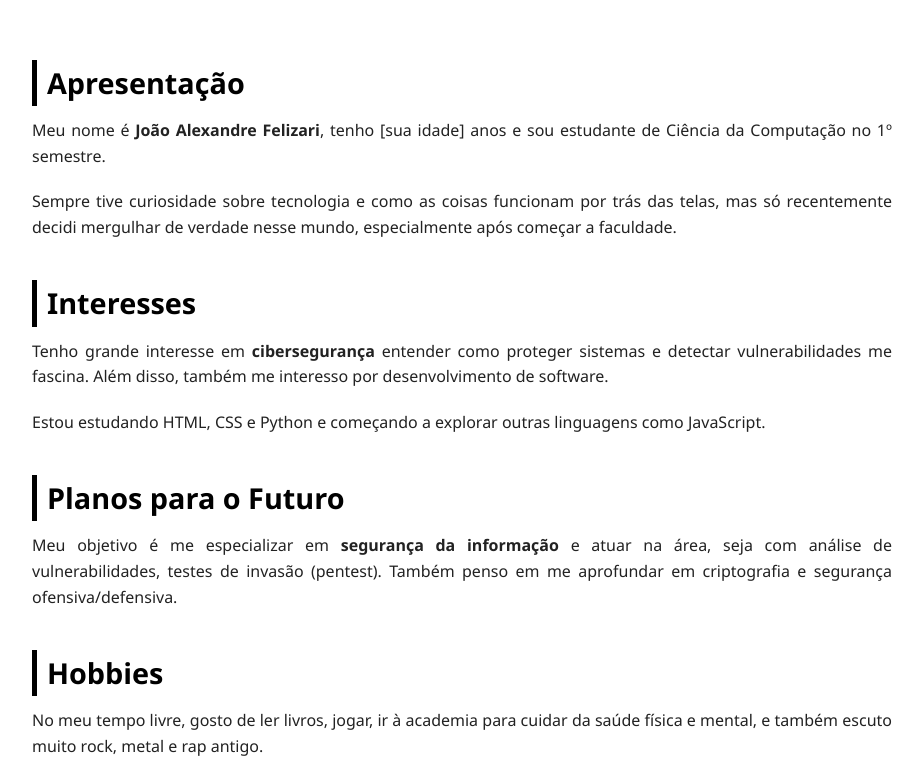
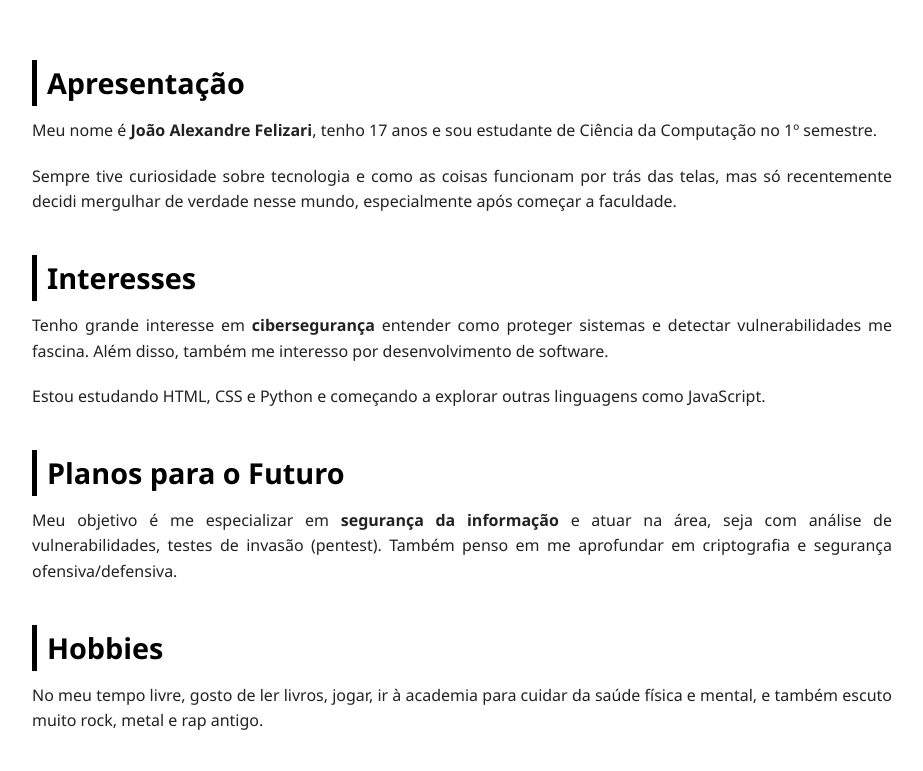
Before and after one commit to joaoalexandre3/Web-Lab-Portifolio, a plain HTML site: page Portifolio/codigos/sobre.html in a window 1280 px wide. Shown: the top 771 px of the page, without its empty margins (178-1101 px from the left). Drawn offline with Linux system fonts and the light colour scheme.

Commit message:
sobre.html

```diff
--- a/Portifolio/codigos/sobre.html
+++ b/Portifolio/codigos/sobre.html
@@ -11,7 +11,7 @@
   <main>
     <section>
       <h2>Apresentação</h2>
-      <p>Meu nome é <strong>João Alexandre Felizari</strong>, tenho [sua idade] anos e sou estudante de Ciência da Computação no 1º semestre.</p>
+      <p>Meu nome é <strong>João Alexandre Felizari</strong>, tenho 17 anos e sou estudante de Ciência da Computação no 1º semestre.</p>
       <p>Sempre tive curiosidade sobre tecnologia e como as coisas funcionam por trás das telas, mas só recentemente decidi mergulhar de verdade nesse mundo, especialmente após começar a faculdade.</p>
     </section>
 
```
